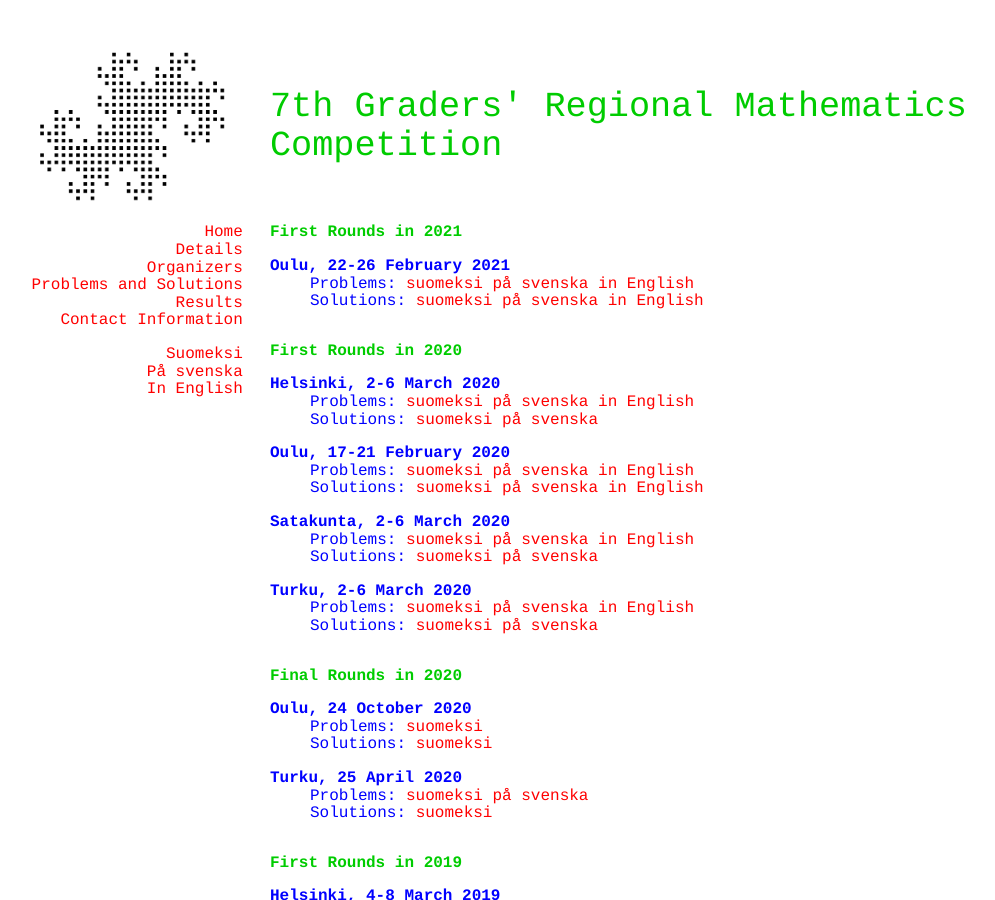
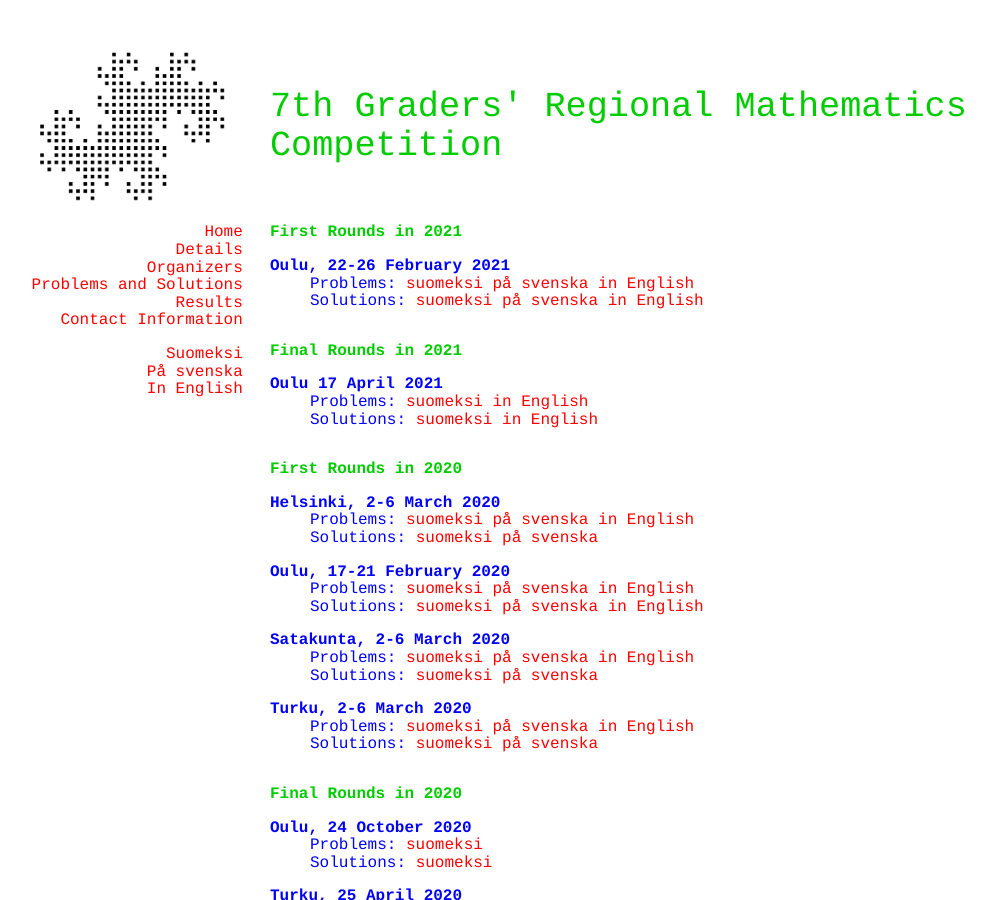
Before and after one commit to matematiikkakilpailut/matematiikkakilpailut.github.io, a Jekyll site: the page built from seiskat/en/problems.html, in a window 1280 px wide and 900 px high. Shown: the whole window, without its empty margins (50-1045 px from the left). Built offline with Jekyll 4.4.1, drawn with Linux system fonts in a browser that asks for light colours.

Commit message:
Update problems.html
Oulun finaalin tehtävät ratkaisuineen

```diff
--- a/seiskat/en/problems.html
+++ b/seiskat/en/problems.html
@@ -21,6 +21,19 @@ The problems and their solutions will appear here after the competition. -->
     <a href="2021/o_en_r.pdf">in English</a>
   </dd>
 </dl>
+
+<h2 id="final-rounds-in-2021">Final Rounds in 2021</h2>
+<dl>
+  <dt>Oulu 17 April 2021</dt>
+  <dd>Problems:
+    <a href="./2021/finaali-o.pdf">suomeksi</a>
+    <a href="./2021/finaali-o_en.pdf">in English</a>
+  </dd>
+  <dd>Solutions:
+    <a href="./2021/finaali-o-r.pdf">suomeksi</a>
+     <a href="./2021/finaali-o_en-r.pdf">in English</a>
+  </dd>
+  </dl>
 
 <h2 id="first-rounds-in-2020">First Rounds in 2020</h2>
 
```
